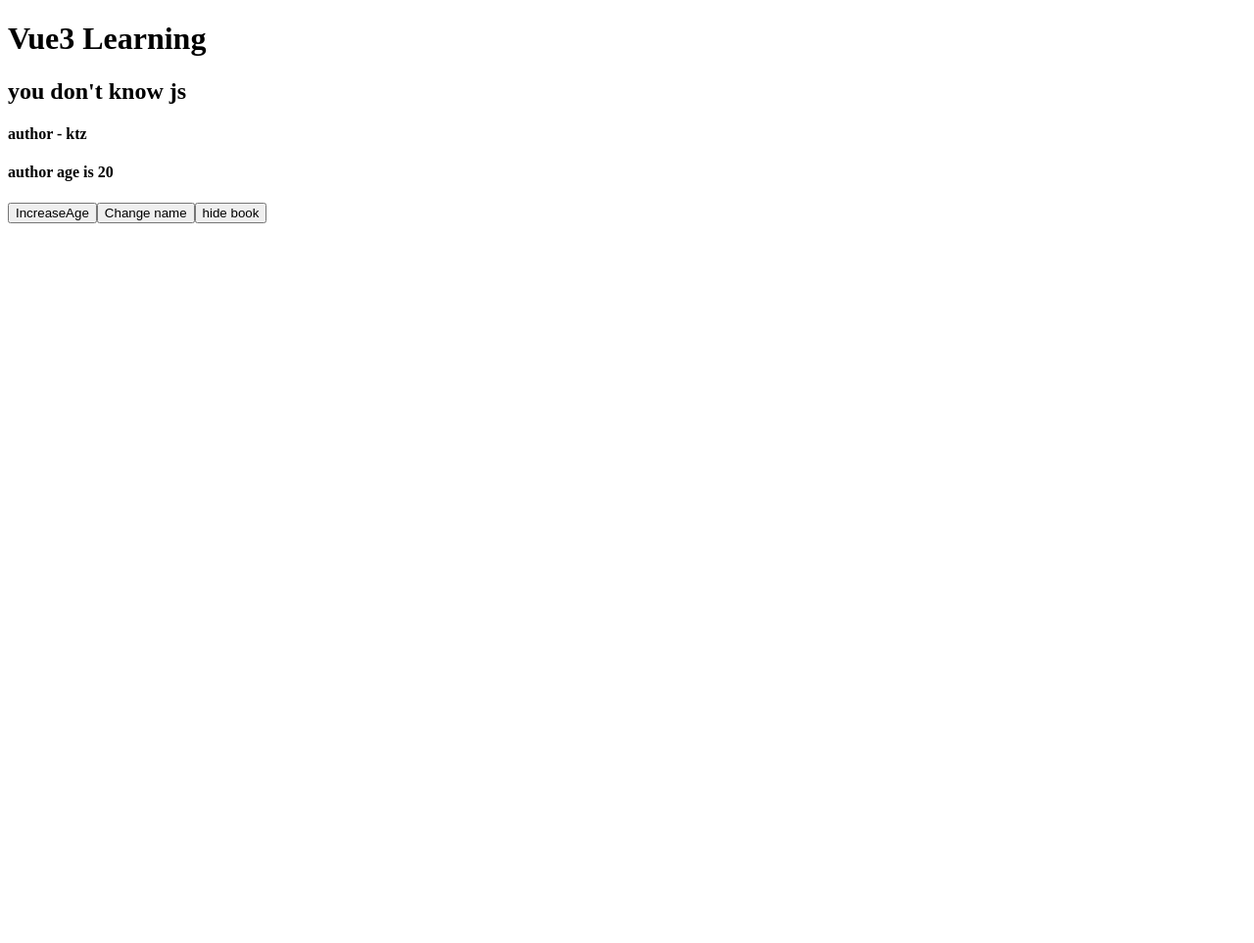
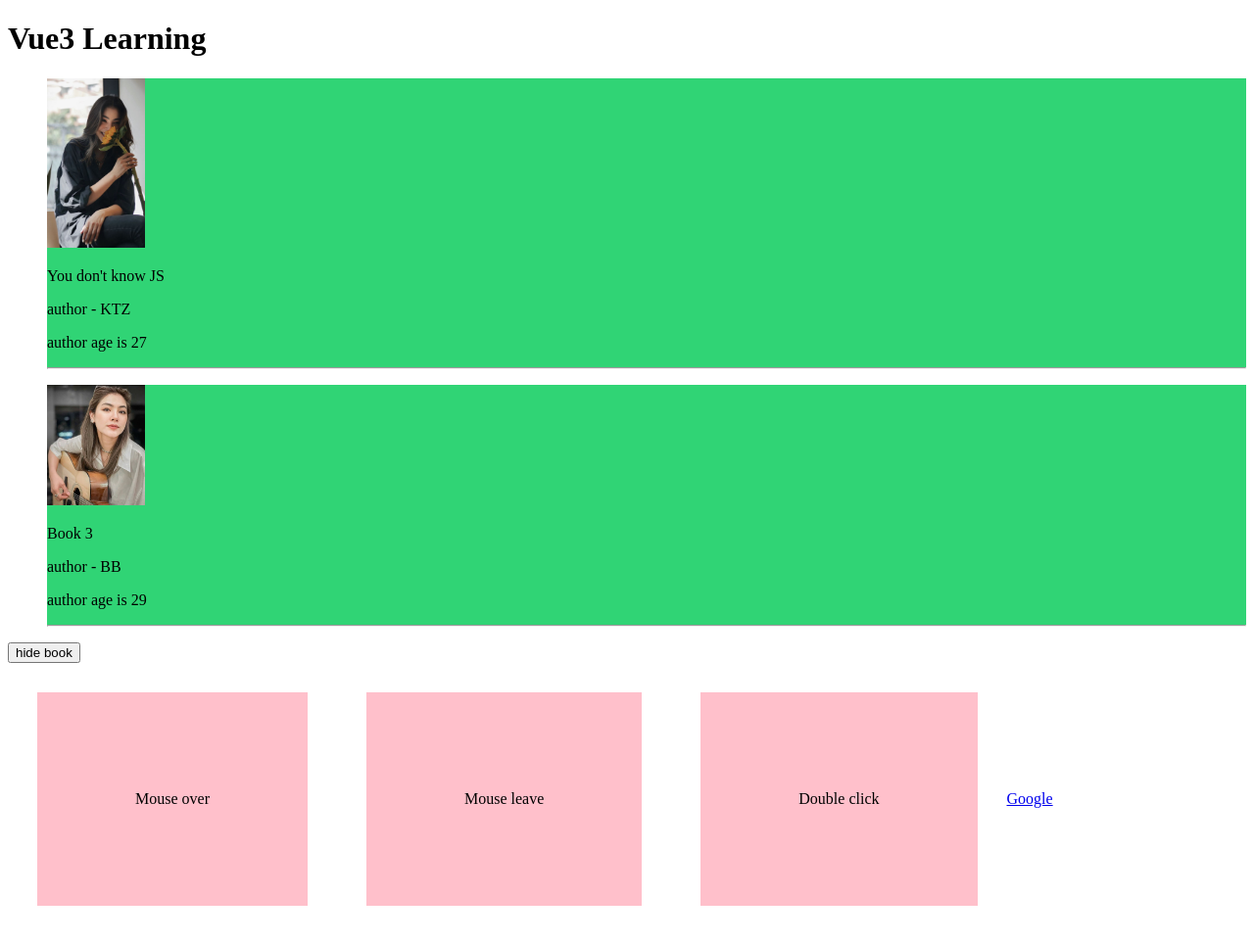
Before and after one commit to khaingzinkhaingzin/vue-2024-04-07, a plain HTML site: page index.html in a window 1280 px wide. Shown: the whole page at 98% size. Before the commit the page ends 800 px from the top, so only its background shows below. Drawn offline with nearby package versions, Linux system fonts and the light colour scheme.

Commit message:
event-handling, v-bind, v-for, computed property

```diff
--- a/app.js
+++ b/app.js
@@ -1,15 +1,52 @@
 const app = Vue.createApp({
     data() {
         return {
-            title: "you don't know js",
-            author: "ktz",
-            age: 20,
-            showBook: true
+            books: [
+                {
+                    title: "You don't know JS",
+                    author: "KTZ",
+                    age: 27,
+                    img: "imgs/img1.jpg",
+                    isFav: true
+                },
+                {
+                    title: "Book 2",
+                    author: "AA",
+                    age: 28,
+                    img: "imgs/img2.jpg",
+                    isFav: false
+                },
+                {
+                    title: "Book 3",
+                    author: "BB",
+                    age: 29,
+                    img: "imgs/img3.jpg",
+                    isFav: true
+                }
+            ],
+            showBook: true,
+            link: "http://www.google.com",
         }
     },
     methods: {
-        increaseAge(){
-            this.age++;
+        mouseoverHandler(event, data) {
+            console.log('mouseover is working', event.type, data);
+        },
+        mouseleaveHandler(event) {
+            console.log('mouseleave is working', event.type);
+        },
+        dblclickHandler(event) {
+            console.log('dbl click', event.type);
+        },
+        clickHandler(book) {
+            book.isFav = !book.isFav;
+        }
+    },
+    computed: {
+        filteredBooks() {
+            return this.books.filter(book => {
+                return book.isFav;
+            });
         }
     }
 });
--- a/index.html
+++ b/index.html
@@ -6,23 +6,50 @@
     <title>Document</title>
 
     <script src="https://unpkg.com/vue@3/dist/vue.global.js"></script>
+
+    <style>
+        .box {
+            padding: 100px;
+            display: inline-block;
+            margin: 30px;
+            background-color: pink;
+        }
+        li {
+            list-style: none;
+        }
+        .favorite {
+            background-color: #30d475;
+        }
+    </style>
 </head>
 <body>
     <h1>Vue3 Learning</h1>
 
     <div id="app">
         <div v-if="showBook">
-            <h2>{{title}}</h2>
-            <h4>author - {{author}}</h4>
-            <h4>author age is {{age}}</h4>
+            <ul v-for="book in filteredBooks">
+                <li :class="{favorite:book.isFav}" @click="clickHandler(book)">
+                    <img :src="book.img" alt="" width="100">
+                    <p>{{book.title}}</p>
+                    <p>author - {{book.author}}</p>
+                    <p>author age is {{book.age}}</p>
+                    <hr />
+                </li>
+            </ul>
         </div>
-        <button v-on:click="increaseAge">IncreaseAge</button>
-        <button v-on:click="author='KTZ'">Change name</button>
         <button @click="showBook=!showBook">
             <span v-if="showBook">hide</span>
             <span v-if="!showBook">show</span>
             book
         </button>
+
+        <br />
+
+        <div class="box" @mouseover="mouseoverHandler($event, 'data')">Mouse over</div>
+        <div class="box" @mouseleave="mouseleaveHandler">Mouse leave</div>
+        <div class="box" @dblclick="dblclickHandler">Double click</div>
+
+        <a :href="link">Google</a>
     </div>
 
     <script src="app.js"></script>
```
Also changed, not shown: imgs/img1.jpg (added), imgs/img2.jpg (added), imgs/img3.jpg (added).
